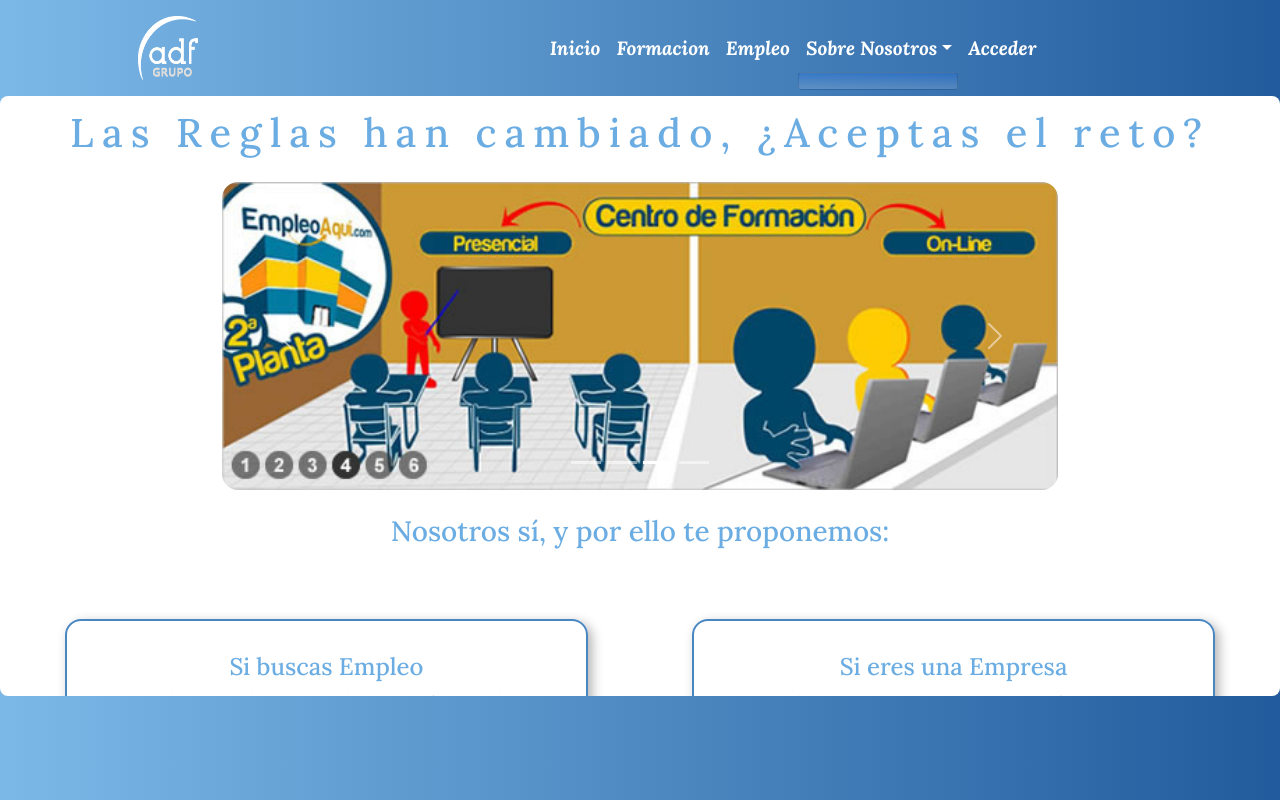
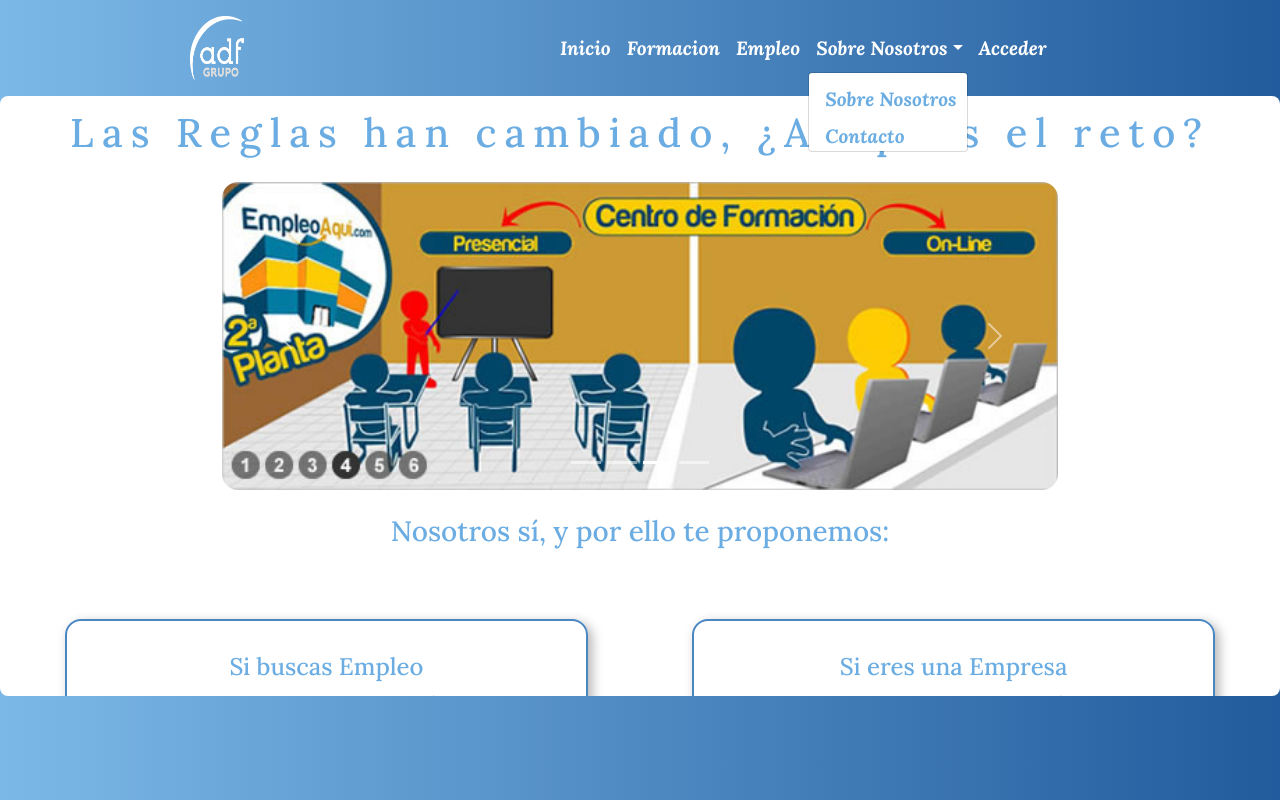
Before and after one commit to AlexArt25/academiadf, a React (Create React App) app in the folder academiadf/: page /empleo in a window 1280 px wide. Both pictures are taken after a click on the button "Sobre Nosotros". Built offline with nearby package versions, Linux system fonts and the light colour scheme.

Commit message:
Header Terminado

```diff
--- a/academiadf/src/components/MenuHeader.css
+++ b/academiadf/src/components/MenuHeader.css
@@ -2,14 +2,6 @@
     height: 12vh;
     width: 100vw;
 
-}
-
-.navbar{
-    height: 100%;
-    width: 70%;
-    display: flex;
-    flex-direction: row;
-    justify-content: space-around;
 }
 
 .divNavbar{
@@ -18,6 +10,15 @@
     margin: 0 auto;
 }
 
+.navbar{
+    height: 100%;
+    width: 80%;
+    display: flex;
+    flex-direction: row;
+    justify-content: space-around;
+}
+
+
  .divLogo{
     height: 100%;
     width: 6%;
@@ -25,6 +26,7 @@
     padding: 0% 0% !important;
     border-radius: 10%;
 }
+
 .divLogo img{
     height: 100%;
     width: 90%;
@@ -36,6 +38,7 @@
     margin-left: 30%;
 
 }
+
 .link, .link a{
     font-size: 1.2rem;
     font-weight: bold;
@@ -43,89 +46,31 @@
     color: white !important;
 }
 
+
 .link:hover, .link a:hover{
     color: rgb(200, 229, 238) !important;
     text-shadow: -0.1rem -0.1rem 0.2rem rgba(226, 223, 223, 0.2);
     transition: all 0.4s ease-out;
-    /* overflow: visible; */
+    overflow: visible;
 }
 
 .dropdown-menu.show{
-    height: 5% !important;
+    position: absolute;
+    bottom: 10%;
+    height:5rem !important;
     width: 10% !important;
+    color: red !important;
     backdrop-filter: blur(2);
-    background:linear-gradient(180deg, #126cf142, rgba(255, 255, 255, 0.15));
+    background-color: white;
+    /* background:linear-gradient(180deg, #126cf142, rgba(255, 255, 255, 1)); */
 }
 
-/*
-.navbar{
-    height: 100%;
-    width: 100%;
-    margin: 0 auto;
-    margin-top: 2%;
-    display: flex;
-    flex-direction: row;
-    background: linear-gradient(90deg,rgba(31,106,179,0.1) 0%,rgba(30 ,88,155,0.2) 100%);
-    box-shadow: 0.2rem 0.3rem 0.7rem 0rem rgba(0,0,0,0.4);
-    border-radius: 1rem;
+#basic-nav-dropdown{
+    bottom: 10px;
 }
-
-.navbar a{
-    font-size: 1.5rem;
-    padding: 0.3rem;
-    color: white;
-    text-decoration: none;
-    margin: 0 3%;
-    margin-top: 1.2%;
+.dropdown-menu a{
+    color: #6bade2 !important;
 }
-
-.sobreNosotrosDropDown{
-    height: 100%;
-    width: 30%;
-}
-
-.sobreNosotros a{
-        font-size: 1rem;
-        margin: 45% 6%;
-        padding-top:11rem;
-        color: white;
-        text-decoration: none;
-}
-
-.dropdown {
-    opacity: 0;
-    position: absolute;
-    background-color: rgba(30 ,88,155,0.2);
-    background: linear-gradient(90deg,rgba(31,106,179,0.1) 0%,rgba(30 ,88,155,0.2) 100%);
-    backdrop-filter: blur(15px);
-    width: 11.7%;
-    margin-top: 0.6rem;
-    box-shadow: 0px 8px 16px 0px rgba(0,0,0,0.2);
-    border-radius: 0rem 0rem 0.8rem 0.8rem;
-    z-index: 1;
-    transition: all 0.2s ease;
-  }
-
-.dropdown a {
-    width: 40%;
-    margin: 0 auto;
-    font-size: 1.3rem;
-    text-align: center;
-    color: white;
-    text-decoration: none;
-    display: block;
-    text-align: left;
-  }
-
-  .navbar a:hover{
-      background-color: red;
-  }
-
-  .sobreNosotrosDropDown:hover .dropdown {
-    opacity: 1;
-    height: 40px;
-    transform: translateY(0);
-  } */
 
   /* Media Queries para las diferentes pantallas de los dispositivos */
 
@@ -138,6 +83,9 @@
     .divLogo{
         height: 60% !important;
         width: 15%;
+    }
+    .divNavbar{
+        width: 90% !important;
     }
 
     .navbar{
@@ -162,8 +110,13 @@
         width: 100%;
     }
 
+    .divNavbar{
+        width: 90% !important;
+        margin: 0 auto !important;
+    }
+
     .divLogo{
-        height: 60% !important;
+        height: 100% !important;
         width: 12%;
     }
 
@@ -172,8 +125,6 @@
         width: 80% !important;
         margin: 0 auto !important;
         min-width: 90%;
-        margin-left: 0px !important;
-        margin-right: 0px !important;
     }
 
     .navbar-toggler.collapsed, .navbar-toggler{
--- a/academiadf/src/components/MenuHeader.jsx
+++ b/academiadf/src/components/MenuHeader.jsx
@@ -7,7 +7,6 @@ const MenuHeader = () => {
         <div className="divHeader">
           <Navbar className="divNavbar" expand="md">
                 <Container className="navbar">
-
                     <a className="divLogo" href="/inicio">
                         <img src={logo} alt="Logo" />
                     </a>
@@ -18,7 +17,8 @@ const MenuHeader = () => {
                             <Nav.Link className="link" href="/formacion">Formacion</Nav.Link>
                             <Nav.Link className="link" href="/empleo">Empleo</Nav.Link>
                             <NavDropdown title="Sobre Nosotros" className="link" id="basic-nav-dropdown">
-                    {/* <NavDropdown.Item className="dropDownMenu" href="/Contacto">Contacto</NavDropdown.Item> */}
+                                <NavDropdown.Item className="dropDownMenu" href="/sobrenosotros">Sobre Nosotros</NavDropdown.Item>
+                                <NavDropdown.Item className="dropDownMenu" href="/Contacto">Contacto</NavDropdown.Item>
                             </NavDropdown>
                             <Nav.Link className="link" href="/acceder">Acceder</Nav.Link>
                         </Nav>
```
Lines whose indentation alone changed are shown as unchanged.
